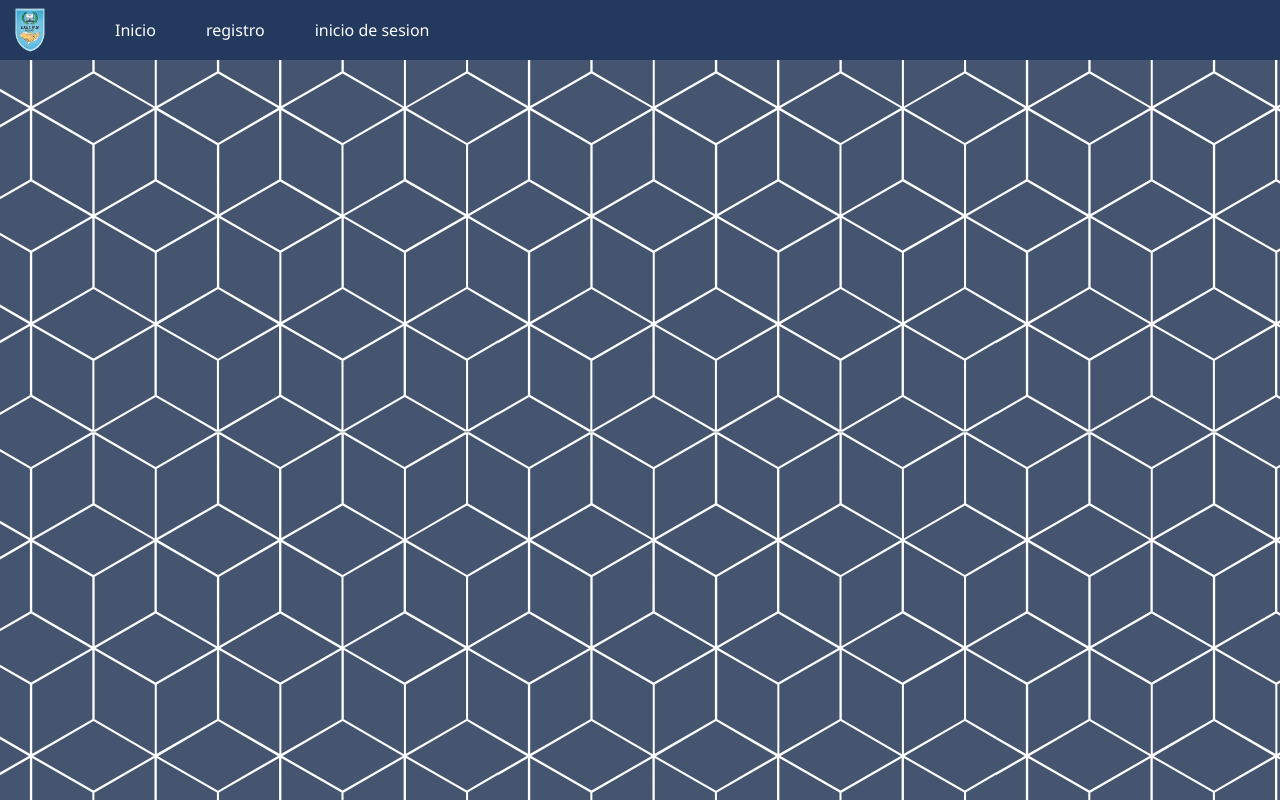
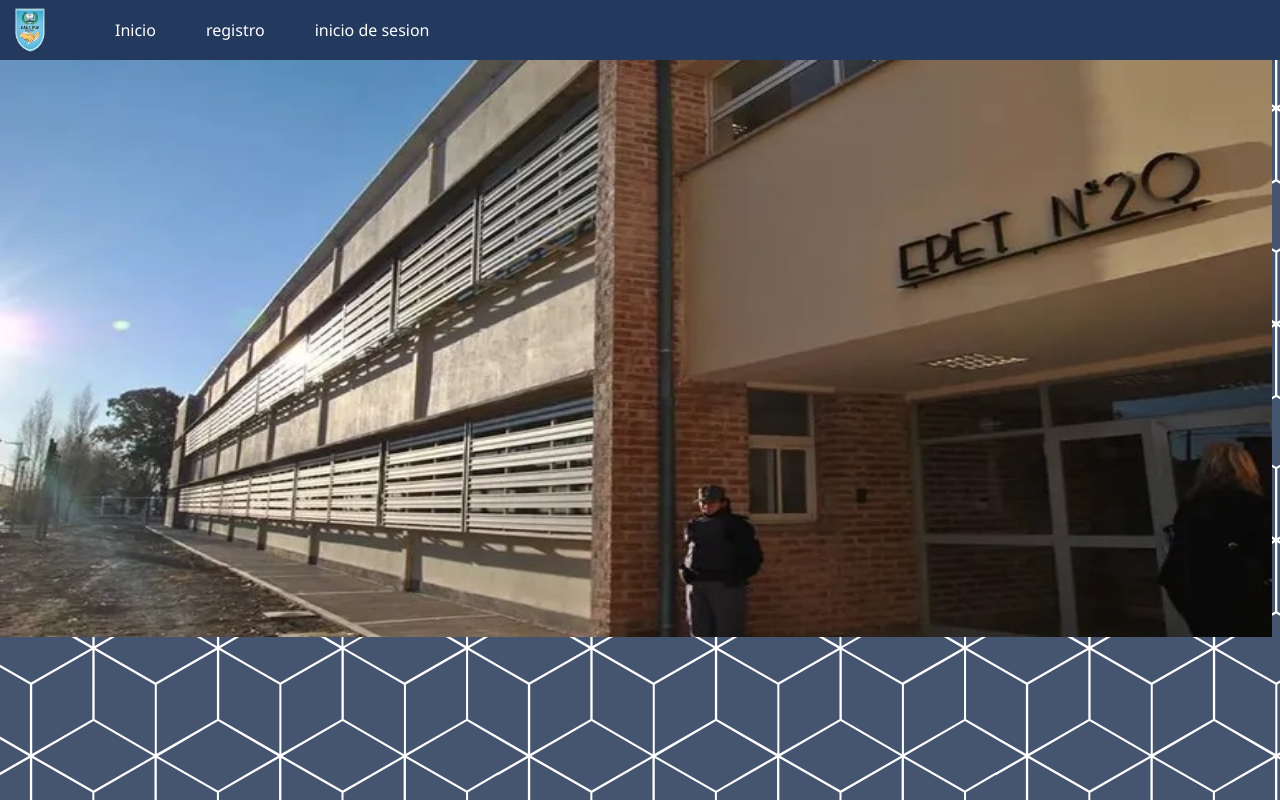
Before and after one commit to lillardRaamsey/Certificados, a React (Create React App) app: page / in a window 1280 px wide. Built offline with nearby package versions, Linux system fonts and the light colour scheme.

Commit message:
Se agregó fondo de inicio

```diff
--- a/src/App.js
+++ b/src/App.js
@@ -3,12 +3,14 @@ import CertificadoForm from './componentes/FormularioCertificados';
 import './App.css';
 import FormRegistro from './componentes/formRegistro';
 import Formingresar from './componentes/formingresar';
+import Inicio from './componentes/inicio';
 import { BrowserRouter as Router, Routes, Route } from 'react-router-dom';
 function App() {
   return (
     <Router>
       <Navbar/>
         <Routes>
+            <Route path='/' element={<Inicio/>}/>
             <Route path="/envioCertificado" element={<CertificadoForm />}/>
             <Route path="/registro" element={<FormRegistro titulo="Registro de usuario" />}/>
             <Route path="/ingresar" element={<Formingresar />}/>
--- a/src/componentes/inicio.jsx
+++ b/src/componentes/inicio.jsx
@@ -1,3 +1,12 @@
 import React, { useState } from "react";
 import { useNavigate } from "react-router-dom"
-import "../css/formRegistro.css"
+import image from '../img/iniciofondo.jpeg';
+import "../css/inicio.css"
+
+export default function Inicio() {
+  return (
+    <div className="fondo">
+        <img src={image} alt="Epet20" width={1271.9} height={577}/>
+    </div>
+  );
+}
--- a/src/css/inicio.css
+++ b/src/css/inicio.css
@@ -1,3 +1,5 @@
-.fondo-inicio {
-
+*{
+  padding: 0%;
+  margin: 0%;
+  margin-bottom: 0%;
 }
```
Also changed, not shown: src/img/iniciofondo.jpeg (added).
